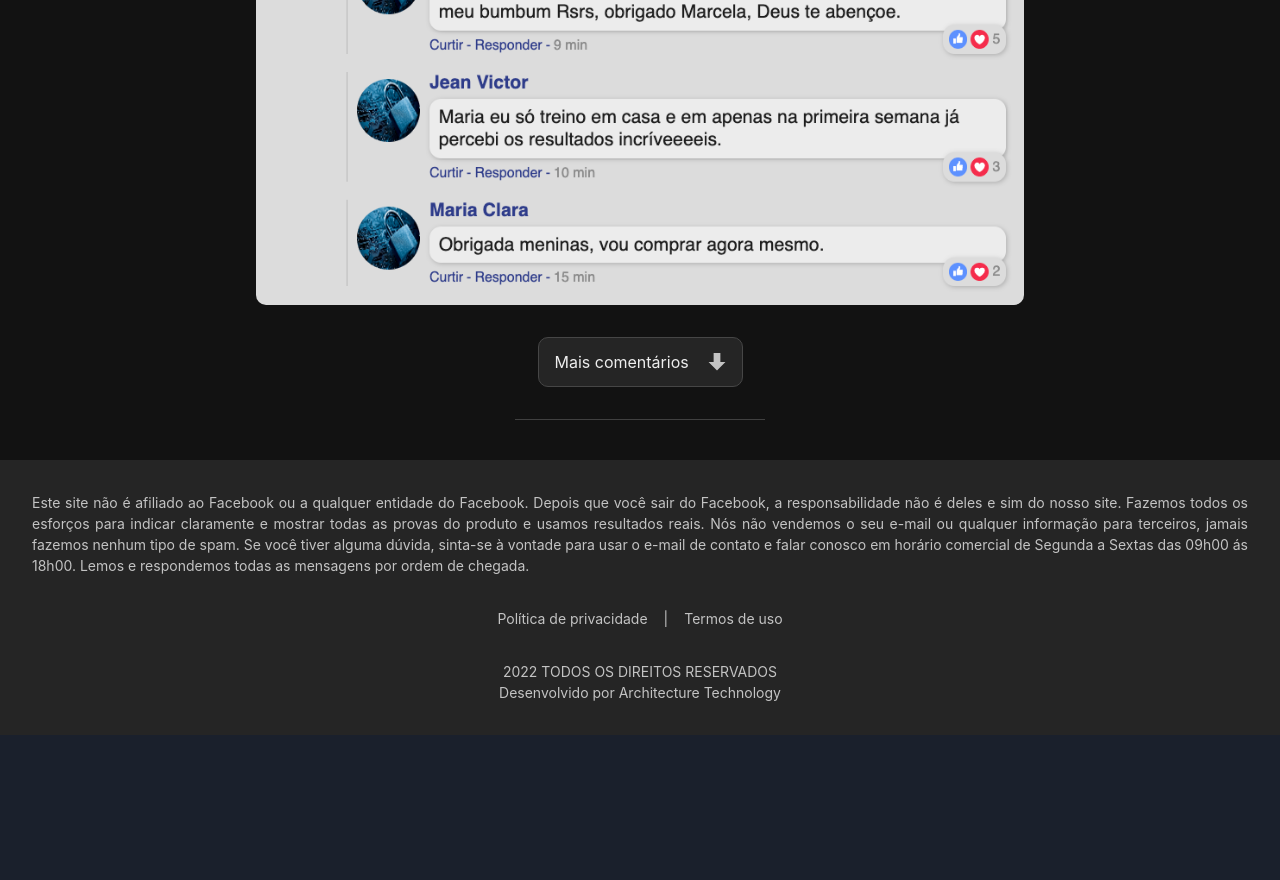
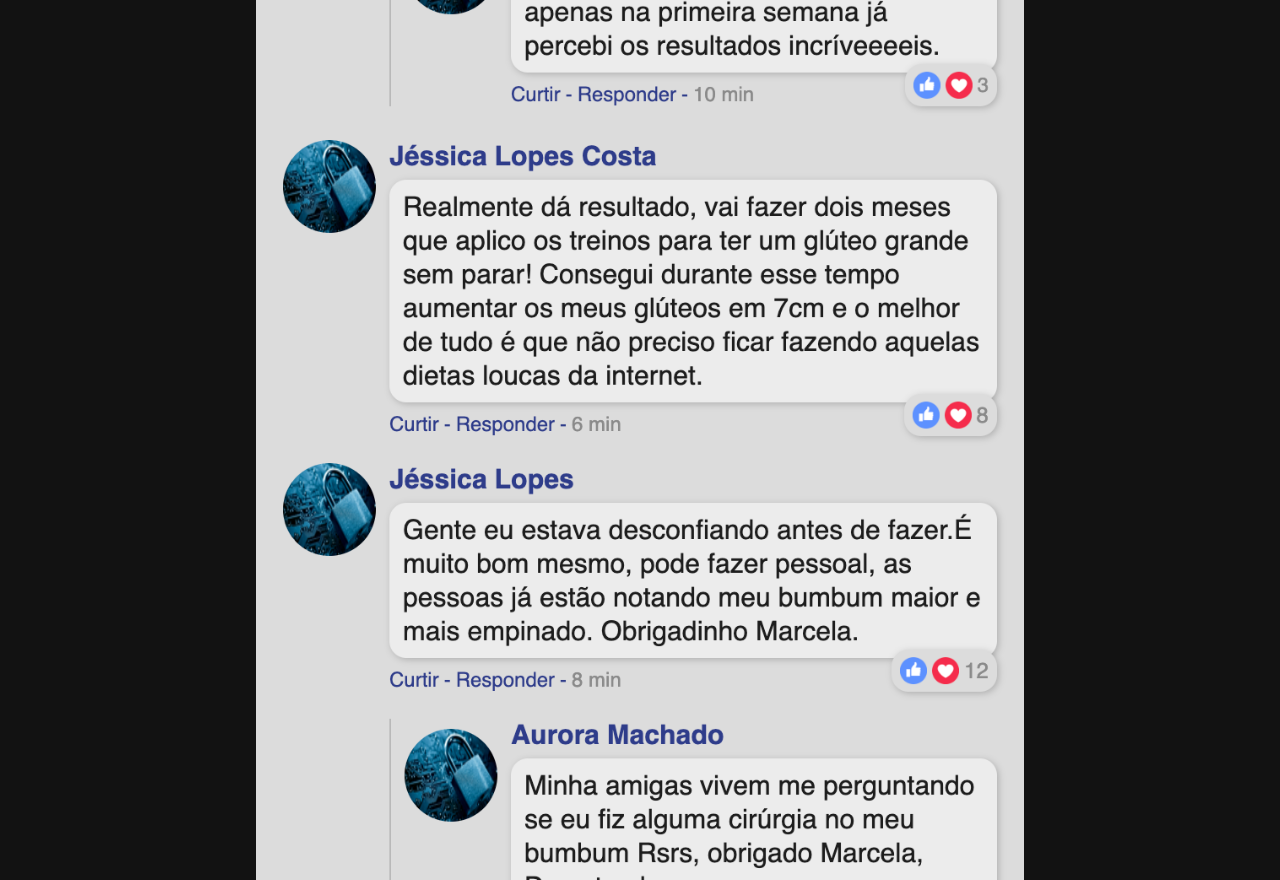
Before and after one commit to JeanVictorMachado/life-max, a React (Vite) app: page /famous-method in a window 1280 px wide. Shown: the part 1920-2800 px from the top of the page. Before the commit the page ends 2655 px from the top, so only its background shows below. Built offline with nearby package versions, Linux system fonts and the light colour scheme.

Commit message:
fix: correcting testimonies

```diff
--- a/src/components/Testimonies/index.tsx
+++ b/src/components/Testimonies/index.tsx
@@ -27,7 +27,7 @@ export const Testimonies = () => {
   ])
 
   useEffect(() => {
-    if (isLargerThanHD && !isDisplayingInBrowser) {
+    if (window.screen.width < 900) {
       setMoreTestimoniesMobile([
         {
           testimonies: testimoniesP1,
@@ -49,7 +49,7 @@ export const Testimonies = () => {
     setIsfetching(true)
 
     setTimeout(() => {
-      if (isLargerThanHD && !isDisplayingInBrowser) {
+      if (!!isLargerThanHD && !isDisplayingInBrowser) {
         quantity === 1 &&
           setMoreTestimoniesMobile([
             ...moreTestimoniesMobile,
@@ -165,8 +165,6 @@ export const Testimonies = () => {
             {isFetching ? <Spinner size="sm" /> : <ImArrowDown size={18} color="#C3C3C3" />}
           </S.MoreButtonBox>
         )}
-
-        <S.Divider />
       </S.MoreButtonContainer>
     </S.Container>
   )
```
Also changed, not shown: 1 other file (tests, documents, lock files or other folders).
